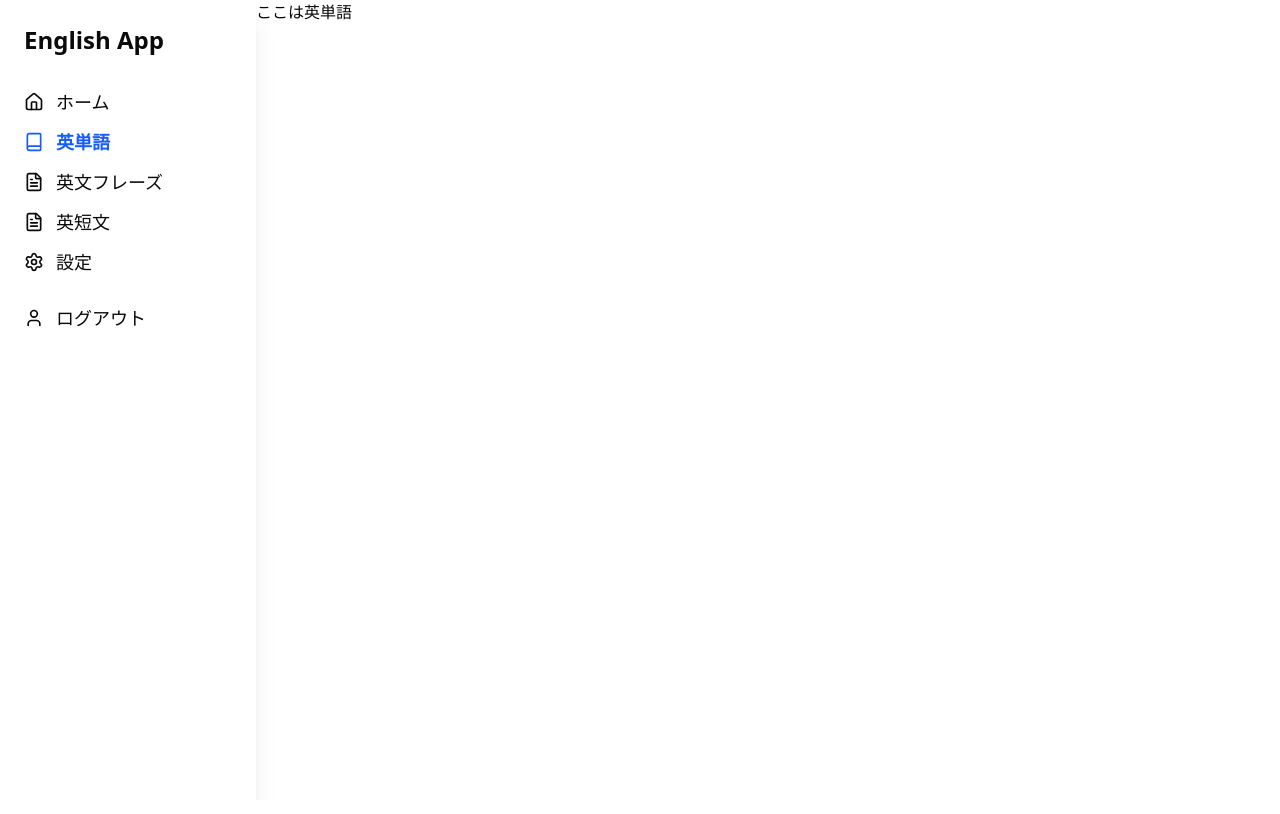
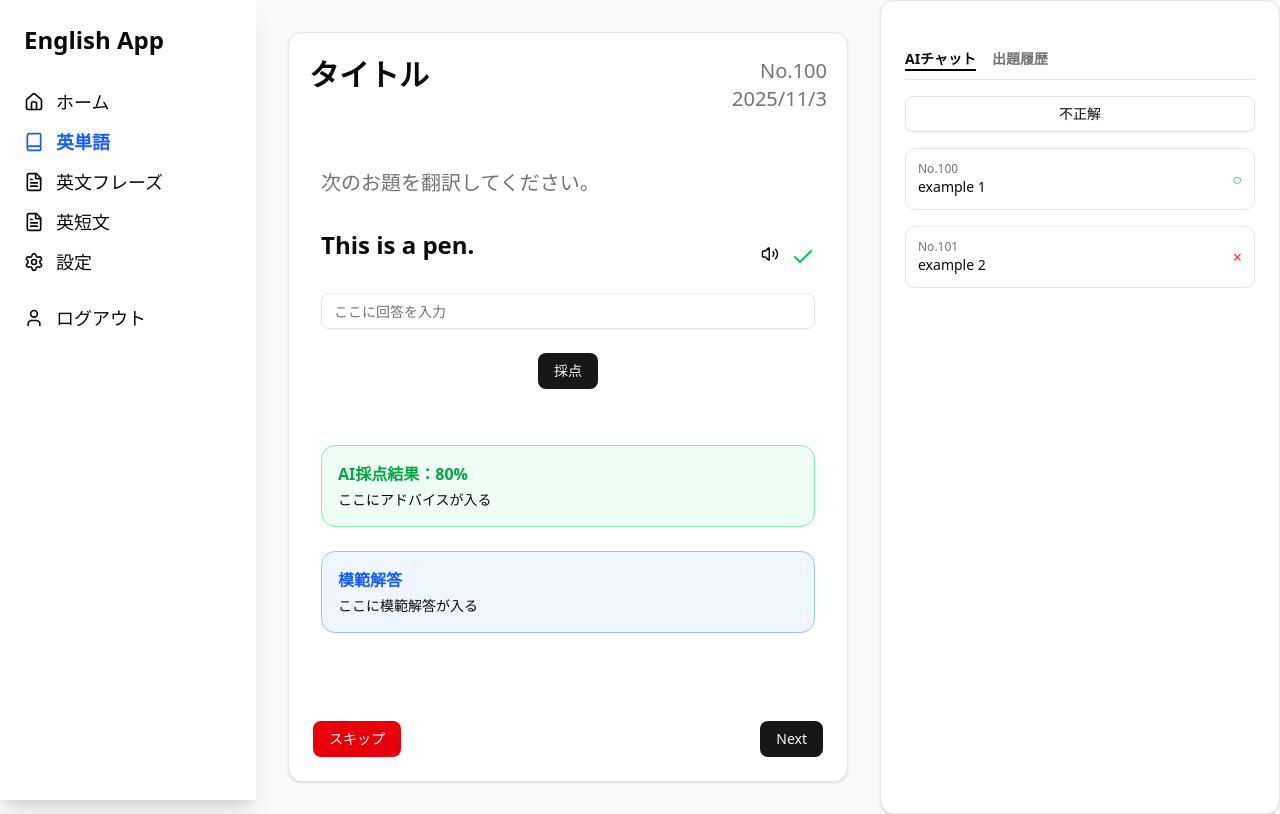
Before and after one commit to yuuki9089/learn-eng-app, a Next.js app: page /words in a window 1280 px wide. Built offline with nearby package versions, Linux system fonts and the light colour scheme.

Commit message:
Add: メインパネル Add: サブパネル

```diff
--- a/app/words/page.tsx
+++ b/app/words/page.tsx
@@ -1,13 +1,19 @@
 import Sidebar from "@/components/sidebar";
+import MainPanel from "@/components/mainpanel";
+import SubPanel from "@/components/subpanel";
 
 export default async function Words() {
 
   return (
     <>
-      <div className="flex">
+      <div className="flex bg-[#f9fafb]">
         <Sidebar />
-        <h1>ここは英単語</h1>
-      </div>
+        {/* <h1>ここは英単語</h1> */}
+          <MainPanel
+            title={"英単語"}
+          />
+          <SubPanel />
+        </div>
     </>
   );
 }
--- /dev/null
+++ b/components/mainpanel.tsx
@@ -0,0 +1,74 @@
+import Container from '@mui/material/Container';
+import { Check, Home, LogOut, Settings, BookOpen, FileText, MessageSquare, Volume2 } from "lucide-react";
+import { Card, CardContent } from "@/components/ui/card";
+import { Input } from "@/components/ui/input";
+import { Button } from "@/components/ui/button";
+
+type MainPanelProps = {
+    title: string;
+};
+
+export default function MainPanel(props: MainPanelProps) {
+    return (
+        <>
+            {/* Main */}
+            <main className="flex-1 flex gap-6 p-8">
+                {/* Center content */}
+                <Card className="flex-1">
+
+                    <div className="flex justify-between items-start px-5">
+                        <div>
+                            <h2 className="text-3xl font-bold">タイトル</h2>
+                        </div>
+                        <div className="text-right text-xl text-muted-foreground">
+                            <div>No.100</div>
+                            <div>2025/11/3</div>
+                        </div>
+                    </div>
+
+                    <div className="h-full flex flex-col justify-between">
+                        <CardContent className="p-8 space-y-6">
+                            <p className="text-xl text-muted-foreground">次のお題を翻訳してください。</p>
+                            <div className="w-full flex items-center gap-3 flex justify-between">
+
+                                <p className="text-2xl font-semibold">This is a pen.</p>
+                                <div className="mt-auto pt-6 flex gap-3">
+                                    <Volume2 size={18} className="cursor-pointer" />
+                                    <Check className="text-green-500" />
+                                </div>
+                            </div>
+
+
+                            <Input placeholder="ここに回答を入力" />
+
+
+                            <Button className="mx-auto block">採点</Button>
+
+                            <div className='space-y-6 py-8'>
+                                {/* AI Result */}
+                                <div className="border border-green-300 bg-green-50 rounded-xl p-4">
+                                    <p className="font-semibold text-green-600">AI採点結果：80%</p>
+                                    <p className="text-sm mt-1">ここにアドバイスが入る</p>
+                                </div>
+
+
+                                {/* Model Answer */}
+                                <div className="border border-blue-300 bg-blue-50 rounded-xl p-4">
+                                    <p className="font-semibold text-blue-600">模範解答</p>
+                                    <p className="text-sm mt-1">ここに模範解答が入る</p>
+                                </div>
+                            </div>
+                        </CardContent>
+
+                        <CardContent className="space-y-6">
+                            <div className="mt-auto flex justify-between pt-6">
+                                <Button variant="destructive">スキップ</Button>
+                                <Button>Next</Button>
+                            </div>
+                        </CardContent>
+                    </div>
+                </Card>
+            </main>
+        </>
+    );
+}
--- a/components/sidebar.tsx
+++ b/components/sidebar.tsx
@@ -1,5 +1,4 @@
 "use client";
-
 
 import { useState } from "react";
 import Link from "next/link";
--- /dev/null
+++ b/components/subpanel.tsx
@@ -0,0 +1,39 @@
+import { Card, CardContent } from "@/components/ui/card";
+import { Button } from "@/components/ui/button";
+
+export default function SubPanel() {
+    return (
+        <>
+            {/* Right panel */}
+            <Card className="w-100">
+                <CardContent className="p-6 space-y-4">
+                    <div className="flex gap-4 border-b pb-2 text-sm font-semibold">
+                        <span className="border-b-2 border-black">AIチャット</span>
+                        <span className="text-muted-foreground">出題履歴</span>
+                    </div>
+
+
+                    <Button variant="outline" className="w-full">不正解</Button>
+
+
+                    <HistoryItem no="No.100" text="example 1" ok />
+                    <HistoryItem no="No.101" text="example 2" />
+                </CardContent>
+            </Card>
+        </>
+    );
+
+    function HistoryItem({ no, text, ok }: any) {
+        return (
+            <div className="border rounded-lg p-3 flex justify-between items-center">
+                <div>
+                    <p className="text-xs text-muted-foreground">{no}</p>
+                    <p className="text-sm font-medium">{text}</p>
+                </div>
+                <div className={ok ? "text-green-500" : "text-red-500"}>
+                    {ok ? "○" : "×"}
+                </div>
+            </div>
+        );
+    }
+}
--- /dev/null
+++ b/components/ui/input.tsx
@@ -0,0 +1,21 @@
+import * as React from "react"
+
+import { cn } from "@/lib/utils"
+
+function Input({ className, type, ...props }: React.ComponentProps<"input">) {
+  return (
+    <input
+      type={type}
+      data-slot="input"
+      className={cn(
+        "file:text-foreground placeholder:text-muted-foreground selection:bg-primary selection:text-primary-foreground dark:bg-input/30 border-input h-9 w-full min-w-0 rounded-md border bg-transparent px-3 py-1 text-base shadow-xs transition-[color,box-shadow] outline-none file:inline-flex file:h-7 file:border-0 file:bg-transparent file:text-sm file:font-medium disabled:pointer-events-none disabled:cursor-not-allowed disabled:opacity-50 md:text-sm",
+        "focus-visible:border-ring focus-visible:ring-ring/50 focus-visible:ring-[3px]",
+        "aria-invalid:ring-destructive/20 dark:aria-invalid:ring-destructive/40 aria-invalid:border-destructive",
+        className
+      )}
+      {...props}
+    />
+  )
+}
+
+export { Input }
--- a/package.json
+++ b/package.json
@@ -9,6 +9,9 @@
     "lint": "eslint"
   },
   "dependencies": {
+    "@emotion/react": "^11.14.0",
+    "@emotion/styled": "^11.14.1",
+    "@mui/material": "^7.3.7",
     "@radix-ui/react-slot": "^1.2.4",
     "class-variance-authority": "^0.7.1",
     "clsx": "^2.1.1",
```
Also changed, not shown: components/main.tsx (deleted), 1 other file (tests, documents, lock files or other folders).
